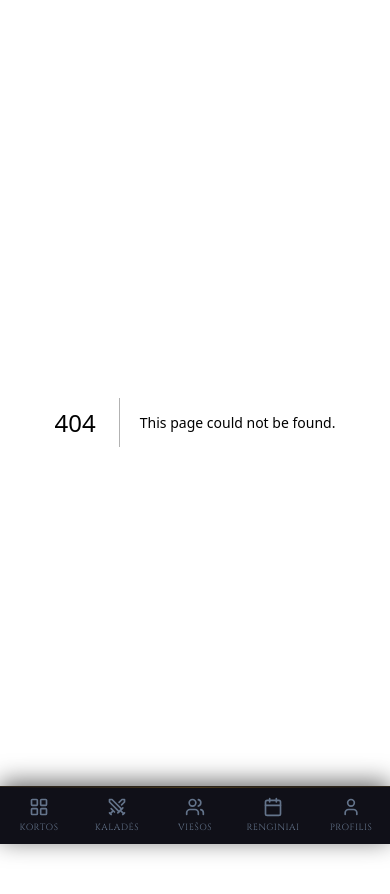
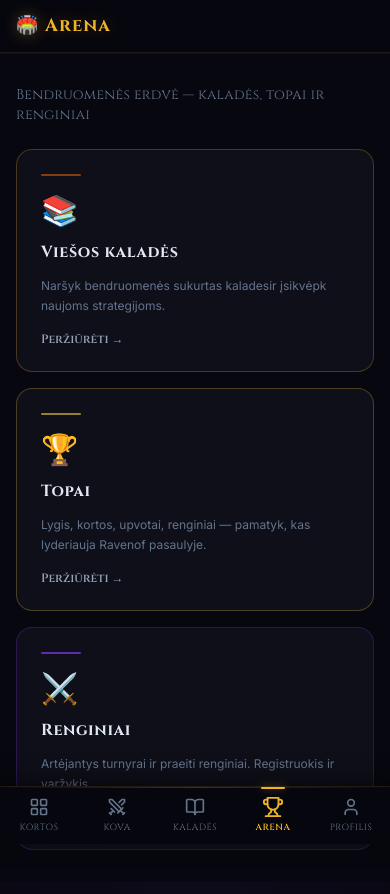
Before and after one commit to Ravenof/ravenof-portal, a Next.js app: page /arena in a window 390 px wide. Before the commit this address had no page. Shown: the top 894 px of the page. Built offline with nearby package versions, Linux system fonts and the light colour scheme; no server answers.

Commit message:
feat: mobile nav Kova/Arena/Kaladės + collapsible filters + Arena hub page

```diff
--- /dev/null
+++ b/src/app/arena/page.tsx
@@ -0,0 +1,127 @@
+import Link from 'next/link'
+import { createClient } from '@/lib/supabase/server'
+
+export const metadata = { title: 'Arena | Ravenof' }
+export const revalidate = 60
+
+export default async function ArenaPage() {
+  const supabase = await createClient()
+  const { data: { user } } = await supabase.auth.getUser()
+
+  const SECTIONS = [
+    {
+      href:    '/community-decks',
+      emoji:   '📚',
+      title:   'Viešos kaladės',
+      desc:    'Naršyk bendruomenės sukurtas kaladesir įsikvėpk naujoms strategijoms.',
+      color:   '#b45309',
+      border:  'rgba(240,180,41,0.25)',
+    },
+    {
+      href:    '/leaderboards',
+      emoji:   '🏆',
+      title:   'Topai',
+      desc:    'Lygis, kortos, upvotai, renginiai — pamatyk, kas lyderiauja Ravenof pasaulyje.',
+      color:   '#d4af37',
+      border:  'rgba(212,175,55,0.3)',
+    },
+    {
+      href:    '/events',
+      emoji:   '⚔️',
+      title:   'Renginiai',
+      desc:    'Artėjantys turnyrai ir praeiti renginiai. Registruokis ir varžykis.',
+      color:   '#7c3aed',
+      border:  'rgba(124,58,237,0.25)',
+    },
+  ]
+
+  return (
+    <div className="min-h-screen" style={{ background: 'var(--bg-base)' }}>
+      <header
+        className="sticky top-0 z-20 border-b px-4 py-3 flex items-center justify-between gap-3"
+        style={{
+          background:     'rgba(7,7,15,0.95)',
+          backdropFilter: 'blur(16px)',
+          borderColor:    'rgba(240,180,41,0.1)',
+          boxShadow:      '0 1px 0 rgba(240,180,41,0.06)',
+        }}
+      >
+        <h1
+          className="text-lg font-bold"
+          style={{
+            fontFamily:    'var(--rvn-font-display)',
+            color:         'var(--gold)',
+            textShadow:    '0 0 16px rgba(240,180,41,0.3)',
+            letterSpacing: '0.06em',
+          }}
+        >
+          🏟️ Arena
+        </h1>
+        <div className="hidden sm:flex items-center gap-2">
+          <Link href="/cards" className="text-xs hover:opacity-70 transition-opacity" style={{ color: 'var(--text-muted)' }}>
+            Kortų bazė
+          </Link>
+          {!user && (
+            <Link
+              href="/login"
+              className="text-xs px-3 py-1.5 rounded-lg font-semibold"
+              style={{ background: 'linear-gradient(135deg,#92400e,#b45309)', color: 'var(--gold)', border: '1px solid rgba(240,180,41,0.3)' }}
+            >
+              Prisijungti
+            </Link>
+          )}
+        </div>
+      </header>
+
+      <div className="max-w-screen-lg mx-auto px-4 py-8 space-y-4">
+        <p
+          className="text-sm mb-6"
+          style={{ color: 'var(--text-muted)', fontFamily: 'var(--rvn-font-display)', letterSpacing: '0.02em' }}
+        >
+          Bendruomenės erdvė — kaladės, topai ir renginiai
+        </p>
+
+        <div className="grid grid-cols-1 sm:grid-cols-3 gap-4">
+          {SECTIONS.map((s) => (
+            <Link
+              key={s.href}
+              href={s.href}
+              className="group rounded-2xl p-6 flex flex-col gap-3 transition-all duration-200 hover:scale-[1.02] hover:shadow-[0_0_24px_rgba(240,180,41,0.08)]"
+              style={{
+                background: 'var(--bg-surface)',
+                border:     '1px solid ' + s.border,
+              }}
+            >
+              {/* color accent bar */}
+              <div className="h-0.5 rounded-full w-10 mb-1" style={{ background: s.color, opacity: 0.7 }} />
+
+              <div className="text-3xl">{s.emoji}</div>
+
+              <h2
+                className="text-base font-bold"
+                style={{
+                  fontFamily:    'var(--rvn-font-display)',
+                  color:         'var(--text-primary)',
+                  letterSpacing: '0.04em',
+                }}
+              >
+                {s.title}
+              </h2>
+
+              <p className="text-xs leading-relaxed flex-1" style={{ color: 'var(--text-muted)' }}>
+                {s.desc}
+              </p>
+
+              <span
+                className="text-xs font-semibold mt-1 transition-colors group-hover:text-[var(--gold)]"
+                style={{ color: 'var(--text-secondary)', fontFamily: 'var(--rvn-font-display)' }}
+              >
+                Peržiūrėti →
+              </span>
+            </Link>
+          ))}
+        </div>
+      </div>
+    </div>
+  )
+}
--- a/src/app/cards/page.tsx
+++ b/src/app/cards/page.tsx
@@ -142,7 +142,7 @@ export default async function CardsPage({ searchParams }: PageProps) {
                 { href: '/leaderboards',    label: 'Topai'           },
                 { href: '/events',          label: 'Renginiai'       },
                 { href: '/community-decks', label: 'Viešos kaladės'  },
-                { href: '/life-tracker',    label: 'Life Tracker'    },
+                { href: '/life-tracker',    label: 'Kova'            },
               ].map(({ href, label }) => (
                 <a
                   key={href}
--- a/src/app/community-decks/page.tsx
+++ b/src/app/community-decks/page.tsx
@@ -113,11 +113,11 @@ export default async function CommunityDecksPage({ searchParams }: { searchParam
               📚 Viešos Kaladės
             </h1>
           </div>
-          <div className="flex items-center gap-2">
+          <div className="hidden sm:flex items-center gap-2">
             {[
-              { href: '/events',      label: 'Renginiai'    },
-              { href: '/leaderboards',label: 'Topai'        },
-              { href: '/life-tracker',label: 'Life Tracker' },
+              { href: '/events',      label: 'Renginiai' },
+              { href: '/leaderboards',label: 'Topai'     },
+              { href: '/life-tracker',label: 'Kova'      },
             ].map(({ href, label }) => (
               <Link
                 key={href}
@@ -143,7 +143,7 @@ export default async function CommunityDecksPage({ searchParams }: { searchParam
                 className="text-xs px-3 py-1.5 rounded-lg transition-opacity hover:opacity-80"
                 style={{ color: 'var(--text-secondary)', border: '1px solid var(--bg-border)' }}
               >
-                Mano Kaladės
+                Mano kaladės
               </Link>
             )}
             {!user && (
--- a/src/app/events/page.tsx
+++ b/src/app/events/page.tsx
@@ -163,7 +163,7 @@ export default async function EventsPage() {
             </h1>
           </div>
 
-          <div className="flex items-center gap-2 flex-wrap">
+          <div className="hidden sm:flex items-center gap-2 flex-wrap">
             <Link href="/leaderboards"
               className="text-xs px-3 py-1.5 rounded-lg transition-all hover:border-[rgba(240,180,41,0.3)] hover:text-[var(--gold)]"
               style={{ color: 'var(--text-secondary)', border: '1px solid var(--bg-border)', fontFamily: 'var(--rvn-font-display)' }}>
@@ -172,7 +172,7 @@ export default async function EventsPage() {
             <Link href="/life-tracker"
               className="text-xs px-3 py-1.5 rounded-lg transition-all hover:border-[rgba(240,180,41,0.3)] hover:text-[var(--gold)]"
               style={{ color: 'var(--text-secondary)', border: '1px solid var(--bg-border)', fontFamily: 'var(--rvn-font-display)' }}>
-              Life Tracker
+              Kova
             </Link>
             {!user && (
               <Link href="/login"
@@ -233,3 +233,4 @@ export default async function EventsPage() {
     </div>
   )
 }
+}
--- a/src/components/cards/CardFilters.tsx
+++ b/src/components/cards/CardFilters.tsx
@@ -1,8 +1,8 @@
 'use client'
 
-import { useCallback, useTransition } from 'react'
+import { useCallback, useTransition, useState } from 'react'
 import { useRouter, useSearchParams } from 'next/navigation'
-import { Search, X, SlidersHorizontal } from 'lucide-react'
+import { Search, X, SlidersHorizontal, ChevronDown, ChevronUp } from 'lucide-react'
 import type { Faction, CardType, Rarity } from '@/types'
 
 type CardFiltersProps = {
@@ -20,6 +20,7 @@ export function CardFilters({
   const router = useRouter()
   const searchParams = useSearchParams()
   const [pending, startTransition] = useTransition()
+  const [mobileOpen, setMobileOpen] = useState(false)
 
   const get = (key: string) => searchParams.get(key) ?? ''
 
@@ -43,8 +44,12 @@ export function CardFilters({
 
   return (
     <div className="rvn-panel space-y-4">
-      {/* Header */}
-      <div className="flex items-center justify-between">
+      {/* Header - always visible; acts as toggle on mobile */}
+      <div
+        className="flex items-center justify-between"
+        onClick={() => setMobileOpen((o) => !o)}
+        style={{ cursor: 'pointer' }}
+      >
         <div className="flex items-center gap-2">
           <SlidersHorizontal className="w-4 h-4" style={{ color: 'var(--gold)' }} />
           <span
@@ -53,6 +58,14 @@ export function CardFilters({
           >
             Filtrai
           </span>
+          {hasFilters && (
+            <span
+              className="text-xs px-1.5 py-0.5 rounded-full"
+              style={{ background: 'rgba(240,180,41,0.15)', color: 'var(--gold)', fontSize: '10px' }}
+            >
+              aktyvūs
+            </span>
+          )}
         </div>
         <div className="flex items-center gap-3">
           <span className="text-xs" style={{ color: 'var(--text-muted)' }}>
@@ -60,15 +73,22 @@ export function CardFilters({
           </span>
           {hasFilters && (
             <button
-              onClick={clearAll}
-              className="text-xs flex items-center gap-1 transition-colors hover:text-[var(--gold)]"
+              onClick={(e) => { e.stopPropagation(); clearAll() }}
+              className="hidden md:flex text-xs items-center gap-1 transition-colors hover:text-[var(--gold)]"
               style={{ color: 'var(--text-muted)' }}
             >
-              <X className="w-3 h-3" /> Valyti filtrus
+              <X className="w-3 h-3" /> Valyti
             </button>
           )}
+          {/* Mobile chevron */}
+          <span className="md:hidden" style={{ color: 'var(--text-muted)' }}>
+            {mobileOpen ? <ChevronUp className="w-4 h-4" /> : <ChevronDown className="w-4 h-4" />}
+          </span>
         </div>
       </div>
+
+      {/* Body - always visible on md+, collapsible on mobile */}
+      <div className={`${mobileOpen ? 'block' : 'hidden'} md:block space-y-3`}>
 
         {/* Search */}
         <div className="relative">
@@ -132,7 +152,7 @@ export function CardFilters({
             <Sel label="Auksas max" value={get('gold_max')} onChange={(v) => update('gold_max', v)}>
               <option value="">—</option>
               {[100,200,300,400,500,600,700,800,900,1000].map((n) => (
-              <option key={n} value={n}>≤{n}</option>
+                <option key={n} value={n}>max {n}</option>
               ))}
             </Sel>
           </div>
@@ -195,6 +215,19 @@ export function CardFilters({
             Ieškoma...
           </p>
         )}
+
+        {/* Mobile clear all button */}
+        {hasFilters && mobileOpen && (
+          <button
+            onClick={clearAll}
+            className="w-full md:hidden text-xs flex items-center justify-center gap-1 py-2 rounded-lg transition-colors hover:text-[var(--gold)]"
+            style={{ color: 'var(--text-muted)', border: '1px solid var(--bg-border)' }}
+          >
+            <X className="w-3 h-3" /> Valyti filtrus
+          </button>
+        )}
+
+      </div>{/* end collapsible body */}
     </div>
   )
 }
--- a/src/components/layout/MobileNav.tsx
+++ b/src/components/layout/MobileNav.tsx
@@ -2,16 +2,16 @@
 
 import Link from 'next/link'
 import { usePathname } from 'next/navigation'
-import { LayoutGrid, Swords, Users, Calendar, User } from 'lucide-react'
+import { LayoutGrid, Swords, BookOpen, Trophy, User } from 'lucide-react'
 
-const HIDE_PREFIXES = ['/admin', '/login', '/register', '/deck-builder', '/life-tracker']
+const HIDE_PREFIXES = ['/admin', '/login', '/register', '/deck-builder']
 
 const NAV_ITEMS = [
-  { href: '/cards',           icon: LayoutGrid, label: 'Kortos'    },
-  { href: '/my-decks',        icon: Swords,     label: 'Kaladės'   },
-  { href: '/community-decks', icon: Users,      label: 'Viešos'    },
-  { href: '/events',          icon: Calendar,   label: 'Renginiai' },
-  { href: '/me',              icon: User,       label: 'Profilis'  },
+  { href: '/cards',        icon: LayoutGrid, label: 'Kortos'   },
+  { href: '/life-tracker', icon: Swords,     label: 'Kova'     },
+  { href: '/my-decks',     icon: BookOpen,   label: 'Kaladės'  },
+  { href: '/arena',        icon: Trophy,     label: 'Arena'    },
+  { href: '/me',           icon: User,       label: 'Profilis' },
 ]
 
 export function MobileNav() {
@@ -39,7 +39,11 @@ export function MobileNav() {
 
       <div className="flex items-stretch" style={{ paddingBottom: 'env(safe-area-inset-bottom, 0px)' }}>
         {NAV_ITEMS.map(({ href, icon: Icon, label }) => {
-          const active = pathname === href || (href !== '/' && pathname.startsWith(href + '/'))
+          const arenaRoutes = ['/community-decks', '/leaderboards', '/events']
+          const active =
+            pathname === href ||
+            (href !== '/' && pathname.startsWith(href + '/')) ||
+            (href === '/arena' && arenaRoutes.some((r) => pathname === r || pathname.startsWith(r + '/')))
           return (
             <Link
               key={href}
```
Lines whose indentation alone changed are shown as unchanged.
